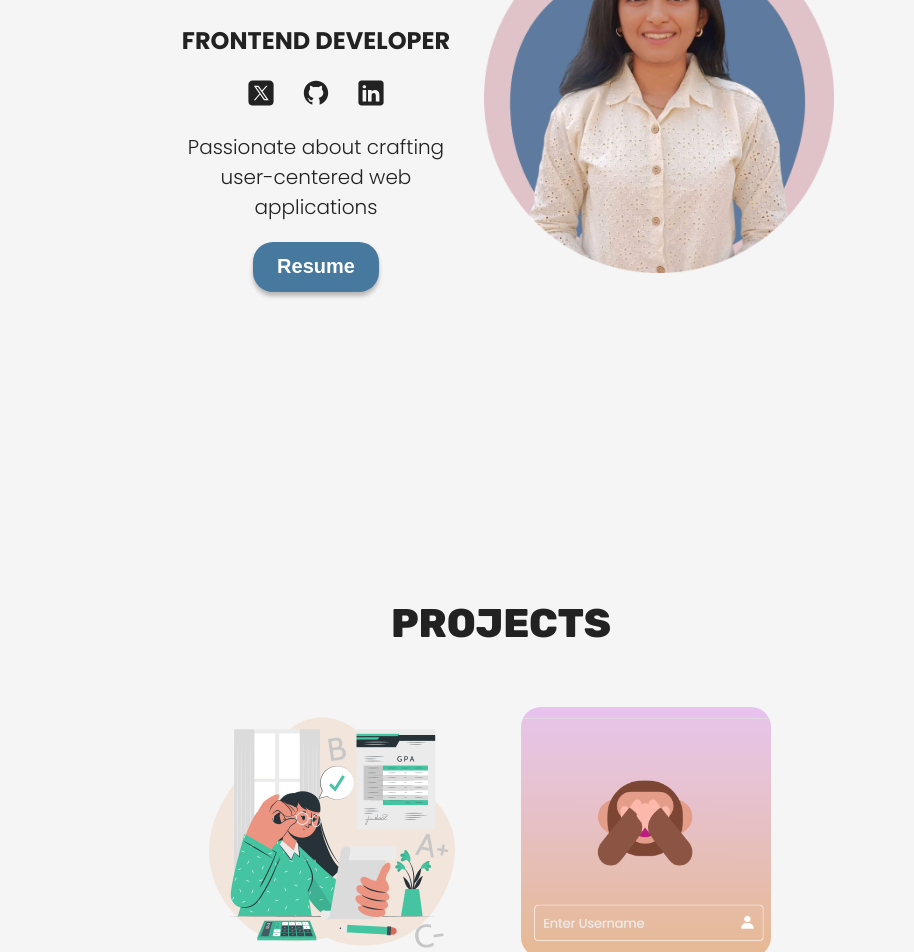
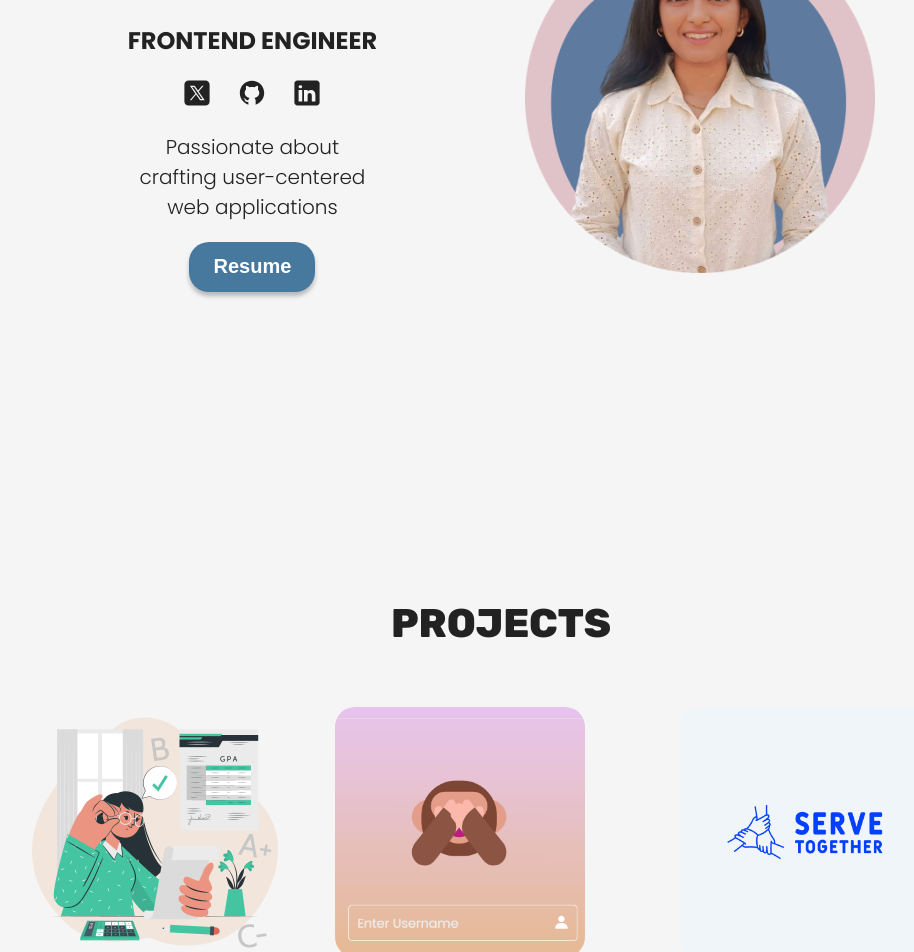
Before and after one commit to dhruvimistry/dhruvi-mistry, a React (Vite) app: page / in a window 1280 px wide. Shown: the part 300-1252 px from the top of the page, without its empty margins (139-1053 px from the left). Built offline with nearby package versions, Linux system fonts and the light colour scheme.

Commit message:
Updated Resume

```diff
--- a/src/sections/Footer/Footer.jsx
+++ b/src/sections/Footer/Footer.jsx
@@ -4,7 +4,7 @@ function Footer() {
   return (
     <section id="footer" className={styles.container}>
       <p>
-        &copy; 2024 Dhruvi Mistry. <br />
+        &copy; 2025 Dhruvi Mistry. <br />
         All rights reserved.
       </p>
     </section>
--- a/src/sections/Hero/Hero.jsx
+++ b/src/sections/Hero/Hero.jsx
@@ -8,7 +8,7 @@ import githubLight from '../../assets/github-light.svg';
 import githubDark from '../../assets/github-dark.svg';
 import linkedinLight from '../../assets/linkedin-light.svg';
 import linkedinDark from '../../assets/linkedin-dark.svg';
-import CV from '../../assets/Dhruvi CV x.pdf';
+import CV from '../../assets/Dhruvi CV_2 x.pdf';
 import { useTheme } from '../../common/ThemeContext';
 
 function Hero() {
@@ -40,7 +40,7 @@ function Hero() {
           <br />
           Mistry
         </h1>
-        <h2>Frontend Developer</h2>
+        <h2>Frontend Engineer</h2>
         <span>
           <a href="https://x.com/_dhruvi__xxvi" target="_blank">
             <img src={twitterIcon} alt="Twitter icon" />
--- a/src/sections/Hero/HeroStyles.module.css
+++ b/src/sections/Hero/HeroStyles.module.css
@@ -68,7 +68,7 @@
 }
 
 .description {
-  max-width: 24ch;
+  max-width: 250px;
 }
 
 .info {
--- a/src/sections/Projects/Projects.jsx
+++ b/src/sections/Projects/Projects.jsx
@@ -1,6 +1,7 @@
 import styles from './ProjectsStyles.module.css';
 import calculatorImg from '../../assets/gpa-calculator.png';
 import loginPgImg from '../../assets/login-page.png';
+import serveTogetherImg from '../../assets/serve-together.png';
 import ProjectCard from '../../common/ProjectCard';
 
 function Projects() {
@@ -20,6 +21,12 @@ function Projects() {
           h3="Login Page"
           p="With Password Strength check"
         />
+        <ProjectCard
+          src={serveTogetherImg}
+          link="https://github.com/dhruvimistry/Serve-Together"
+          h3="Serve Together"
+          p="Connecting Volunteers and NGOs"
+        />
       </div>
     </section>
   );
```
Also changed, not shown: src/assets/serve-together.png (added), 1 other file (tests, documents, lock files or other folders).
